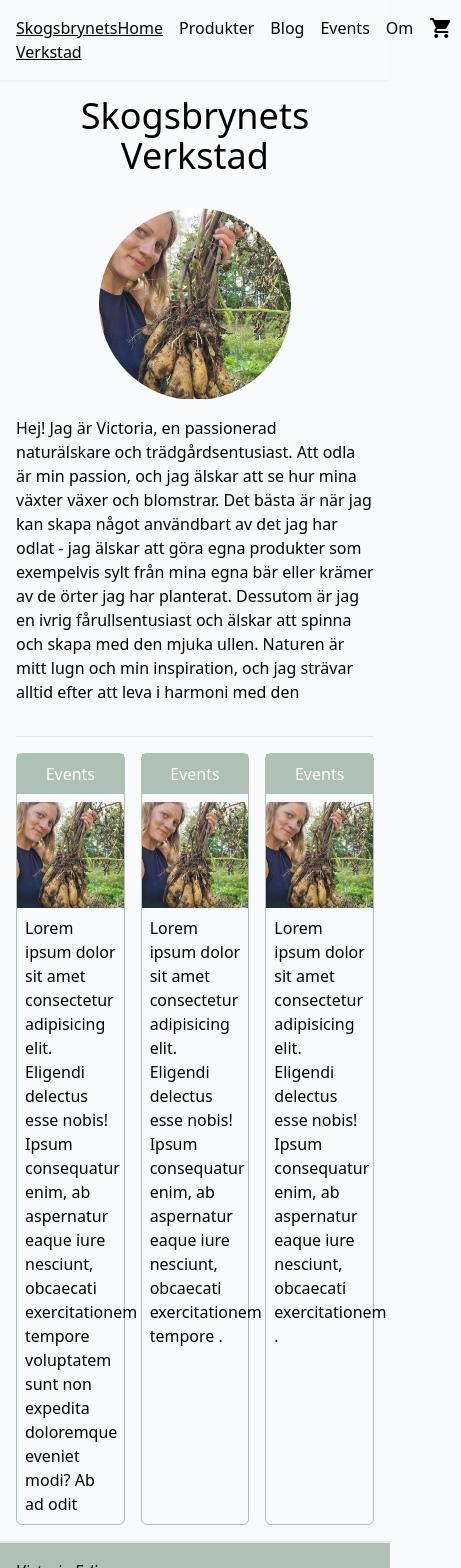
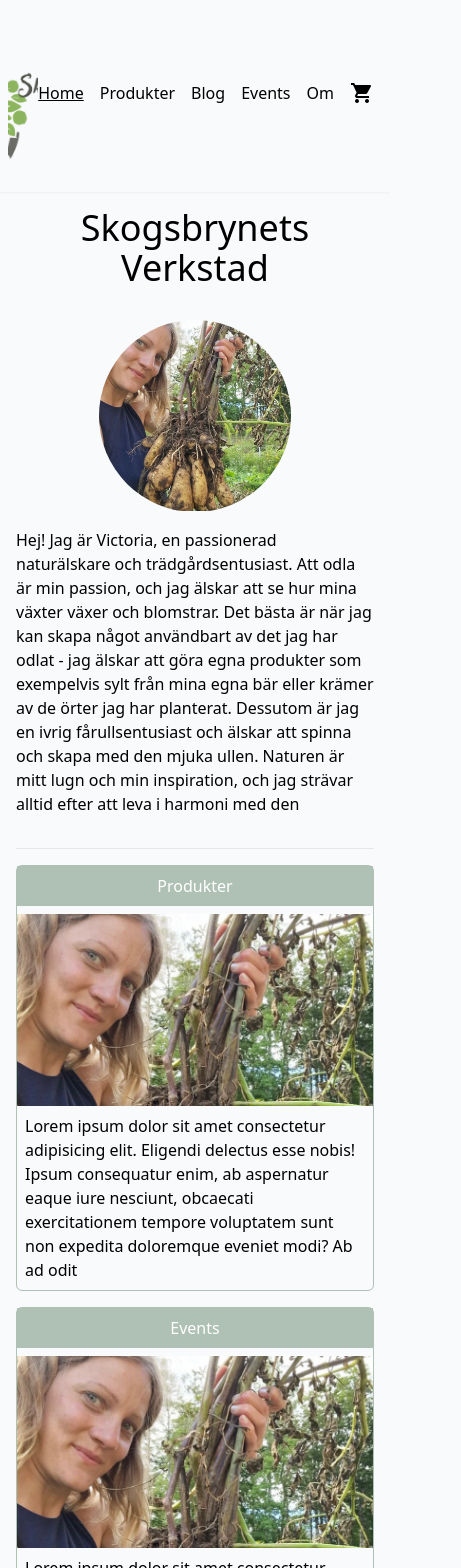
Before and after one commit to JuliaGloggPete/Skogsbrynet2.0, a Nuxt app: page / in a window 390 px wide. Shown: the top 1568 px of the page, 461 px wide, since content can reach past the window. Built offline with nearby package versions, Linux system fonts and the light colour scheme; no server answers; the database is empty.

Commit message:
all sides responsive

```diff
--- a/components/ProductDetails.vue
+++ b/components/ProductDetails.vue
@@ -1,15 +1,15 @@
 <template>
   <div class="card">
-    <div class="grid grid-cols-2 gap-10">
+    <div class="grid lg:grid-cols-2 lg:gap-6">
       <div class="p-7">
         <img
           :src="productImageUrl"
           alt="Product Image"
-          class="mx-auto my-7 max-w-sm"
+          class="mx-auto my-4 md:my-7 max-w-md"
         />
       </div>
 
-      <div>
+      <div class="mx-auto mb-4 lg:my-auto">
         <h2 class="font-bold text-4xl my7">{{ product.productTitle }}</h2>
         <p>{{ product.productDescription }}</p>
         <p class="font-bold border-b-2 mb-4 pb-2">
--- a/layouts/default.vue
+++ b/layouts/default.vue
@@ -1,9 +1,18 @@
 <template>
   <div>
     <header class="shadow-sm">
-      <nav class="container mx-auto p-4 flex justify-between">
-        <NuxtLink to="/">Skogsbrynets Verkstad</NuxtLink>
-        <ul class="flex gap-4">
+      <nav class="container mx-auto px-2 flex justify-between">
+        <NuxtLink to="/">
+          <div class="h-48 overflow-hidden">
+          <img
+              src="@/assets/LogoText.png"
+              alt="Skogsbrynets Verkstad"
+              class=" h-56 object-cover "
+            />
+
+          </div>
+       </NuxtLink>
+        <ul class="flex gap-4 my-auto ">
           <li><NuxtLink to="/">Home</NuxtLink></li>
 
           <li><NuxtLink to="/products">Produkter</NuxtLink></li>
@@ -18,6 +27,9 @@
         </ul>
       </nav>
     </header>
+    <main class="flex-1">
+
+    </main>
 
     <div class="container mx-auto p-4">
       <slot />
@@ -30,6 +42,10 @@
     </footer>
   </div>
 </template>
+
+<script>
+import "@/assets/transparent_logo.png";
+</script>
 <style scoped>
 .router-link-exact-active {
   text-decoration: underline;
--- a/pages/index.vue
+++ b/pages/index.vue
@@ -3,11 +3,13 @@
     <h2 class="text-center text-4xl">Skogsbrynets Verkstad</h2>
 
     <div class="sm:grid sm:grid-cols-3 lg:grid-cols-5 my-8">
-      <div class="rounded-full my-4 sm:my-auto mx-auto h-48 w-48 overflow-hidden ">
+      <div
+        class="rounded-full my-4 sm:my-auto mx-auto h-48 w-48 overflow-hidden"
+      >
         <img
           src="@/assets/IMG_8460.jpg"
           alt="Victoria's image"
-          class="object-cover "
+          class="object-cover"
         />
       </div>
       <div class="col-span-2 lg:col-span-4 my-auto">
@@ -15,18 +17,19 @@
           Hej! Jag är Victoria, en passionerad naturälskare och
           trädgårdsentusiast. Att odla är min passion, och jag älskar att se hur
           mina växter växer och blomstrar. Det bästa är när jag kan skapa något
-        användbart av det jag har odlat - jag älskar att göra egna produkter som
-        exempelvis sylt från mina egna bär eller krämer av de örter jag har
-        planterat. Dessutom är jag en ivrig fårullsentusiast och älskar att
-        spinna och skapa med den mjuka ullen. Naturen är mitt lugn och min
+          användbart av det jag har odlat - jag älskar att göra egna produkter
+          som exempelvis sylt från mina egna bär eller krämer av de örter jag
+          har planterat. Dessutom är jag en ivrig fårullsentusiast och älskar
+          att spinna och skapa med den mjuka ullen. Naturen är mitt lugn och min
           inspiration, och jag strävar alltid efter att leva i harmoni med den
         </p>
       </div>
     </div>
     <hr class="my-4" />
-    <div class="grid grid-cols-3 gap-4">
+    <div class="grid md:grid-cols-3 gap-4">
+      <NuxtLink to="/products">
         <div class="border rounded-md border-[#afc0b4]">
-        <div class="bg-[#afc0b4] text-white p-2 text-center">Events</div>
+          <div class="bg-[#afc0b4] text-white p-2 text-center">Produkter</div>
           <div class="my-2 max-h-48 overflow-hidden">
             <img
               src="@/assets/IMG_8460.jpg"
@@ -36,11 +39,13 @@
           </div>
           <div class="m-2">
             Lorem ipsum dolor sit amet consectetur adipisicing elit. Eligendi
-          delectus esse nobis! Ipsum consequatur enim, ab aspernatur eaque iure
-          nesciunt, obcaecati exercitationem tempore voluptatem sunt non
+            delectus esse nobis! Ipsum consequatur enim, ab aspernatur eaque
+            iure nesciunt, obcaecati exercitationem tempore voluptatem sunt non
             expedita doloremque eveniet modi? Ab ad odit
           </div>
         </div>
+      </NuxtLink>
+      <NuxtLink to="/events">
       <div class="border rounded-md border-[#afc0b4]">
         <div class="bg-[#afc0b4] text-white p-2 text-center">Events</div>
         <div class="my-2 max-h-48 overflow-hidden">
@@ -56,8 +61,10 @@
           nesciunt, obcaecati exercitationem tempore .
         </div>
       </div>
+    </NuxtLink>
+      <NuxtLink to="/blogs">
         <div class="border rounded-md border-[#afc0b4]">
-        <div class="bg-[#afc0b4] text-white p-2 text-center">Events</div>
+          <div class="bg-[#afc0b4] text-white p-2 text-center">Blogg</div>
           <div class="my-2 max-h-48 overflow-hidden">
             <img
               src="@/assets/IMG_8460.jpg"
@@ -67,10 +74,11 @@
           </div>
           <div class="m-2">
             Lorem ipsum dolor sit amet consectetur adipisicing elit. Eligendi
-          delectus esse nobis! Ipsum consequatur enim, ab aspernatur eaque iure
-          nesciunt, obcaecati exercitationem .
+            delectus esse nobis! Ipsum consequatur enim, ab aspernatur eaque
+            iure nesciunt, obcaecati exercitationem .
           </div>
         </div>
+      </NuxtLink>
     </div>
   </div>
 </template>
```
Also changed, not shown: assets/LogoText.png (added). Lines whose indentation alone changed are shown as unchanged.
